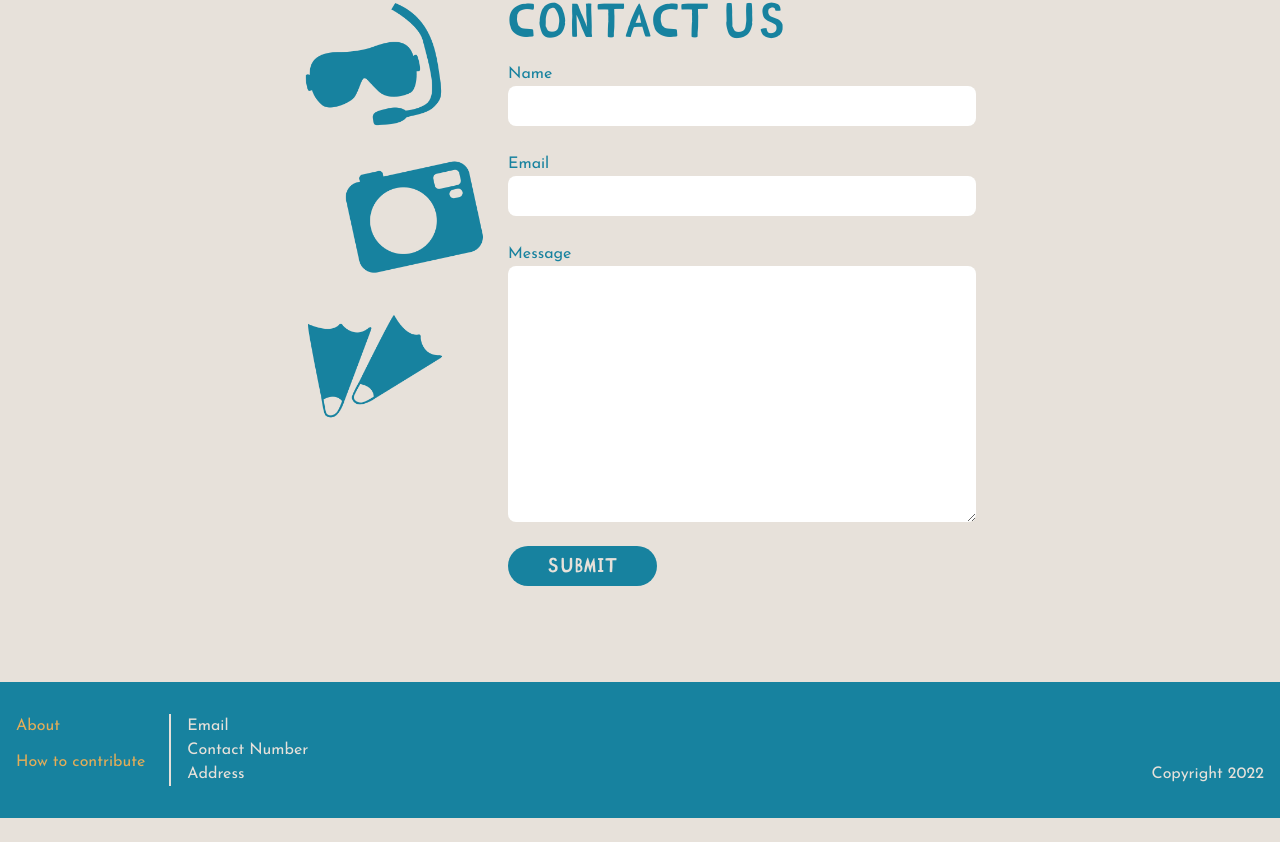
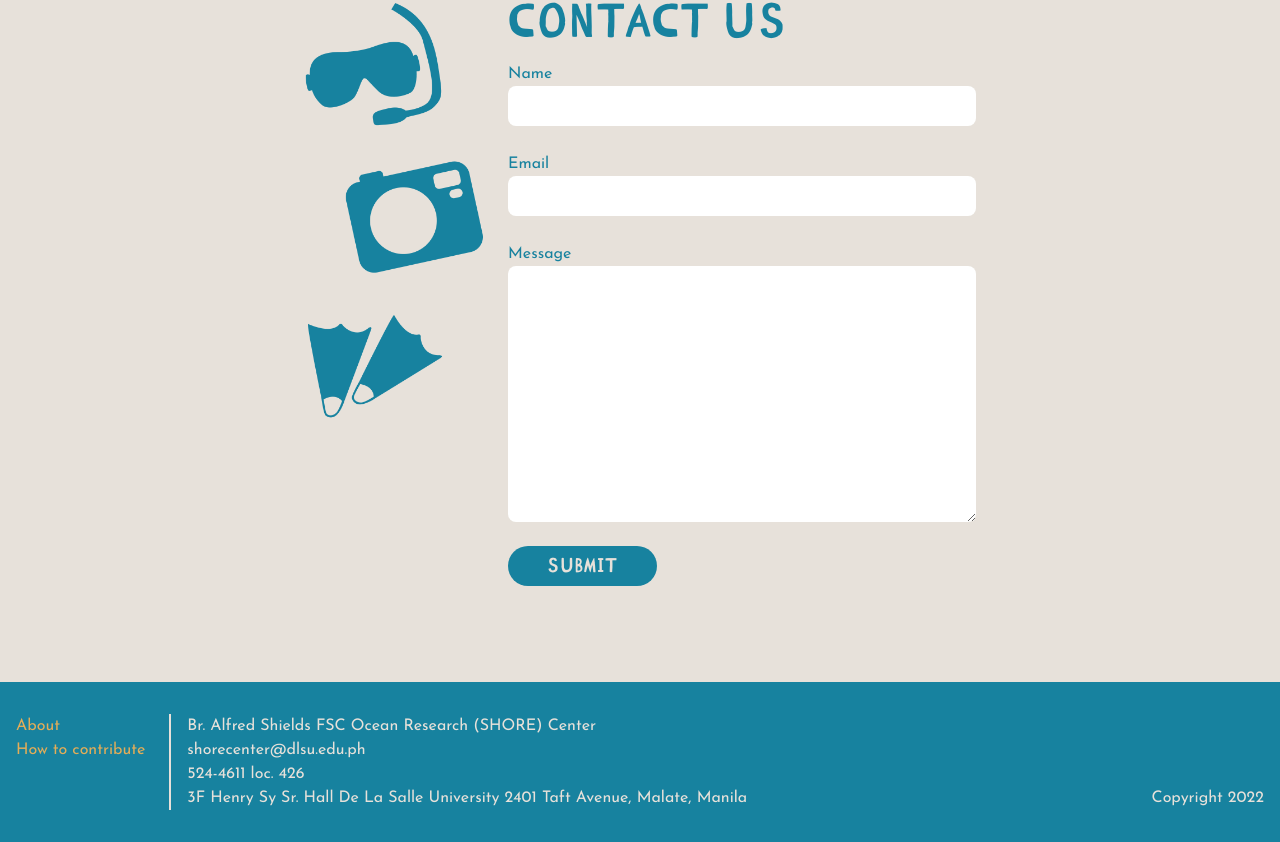
Before and after one commit to dlsudatasci/shore-reef-coral, a Next.js app: page / in a window 1280 px wide. Shown: the part 2588-3430 px from the top of the page. Before the commit the page ends 3406 px from the top, so only its background shows below. Built offline with nearby package versions, Linux system fonts and the light colour scheme; no server answers.

Commit message:
fix: footer

```diff
--- a/components/layouts/layout.tsx
+++ b/components/layouts/layout.tsx
@@ -36,8 +36,8 @@ const Layout: FC<{ children: React.ReactNode }> = ({ children }) => {
 			</main>
 			<footer className="bg-primary py-8 px-4">
 				<div className="flex justify-between container mx-auto">
-					<div className="grid grid-cols-2 gap-x-4">
-						<div className="grid border-r-2 border-secondary pr-6">
+					<div className="grid grid-flow-col gap-x-4">
+						<div className="grid pr-2 self-start">
 							{navItems.flatMap(nav => (
 								nav.status == undefined || nav.status == status ?
 									<Link key={nav.path} href={nav.path}>
@@ -47,10 +47,15 @@ const Layout: FC<{ children: React.ReactNode }> = ({ children }) => {
 									[]
 							))}
 						</div>
-						<div className="text-secondary">
-							<p>Email</p>
-							<p>Contact Number</p>
-							<p>Address</p>
+						<div className="text-secondary pl-4 border-l-2 border-secondary ">
+							<p>Br. Alfred Shields FSC Ocean Research (SHORE) Center</p>
+							<p>shorecenter@dlsu.edu.ph</p>
+							<p>524-4611 loc. 426</p>
+							<p>
+								3F Henry Sy Sr. Hall
+								De La Salle University
+								2401 Taft Avenue, Malate, Manila
+							</p>
 						</div>
 					</div>
 					<div className="text-secondary grid items-end">
```
